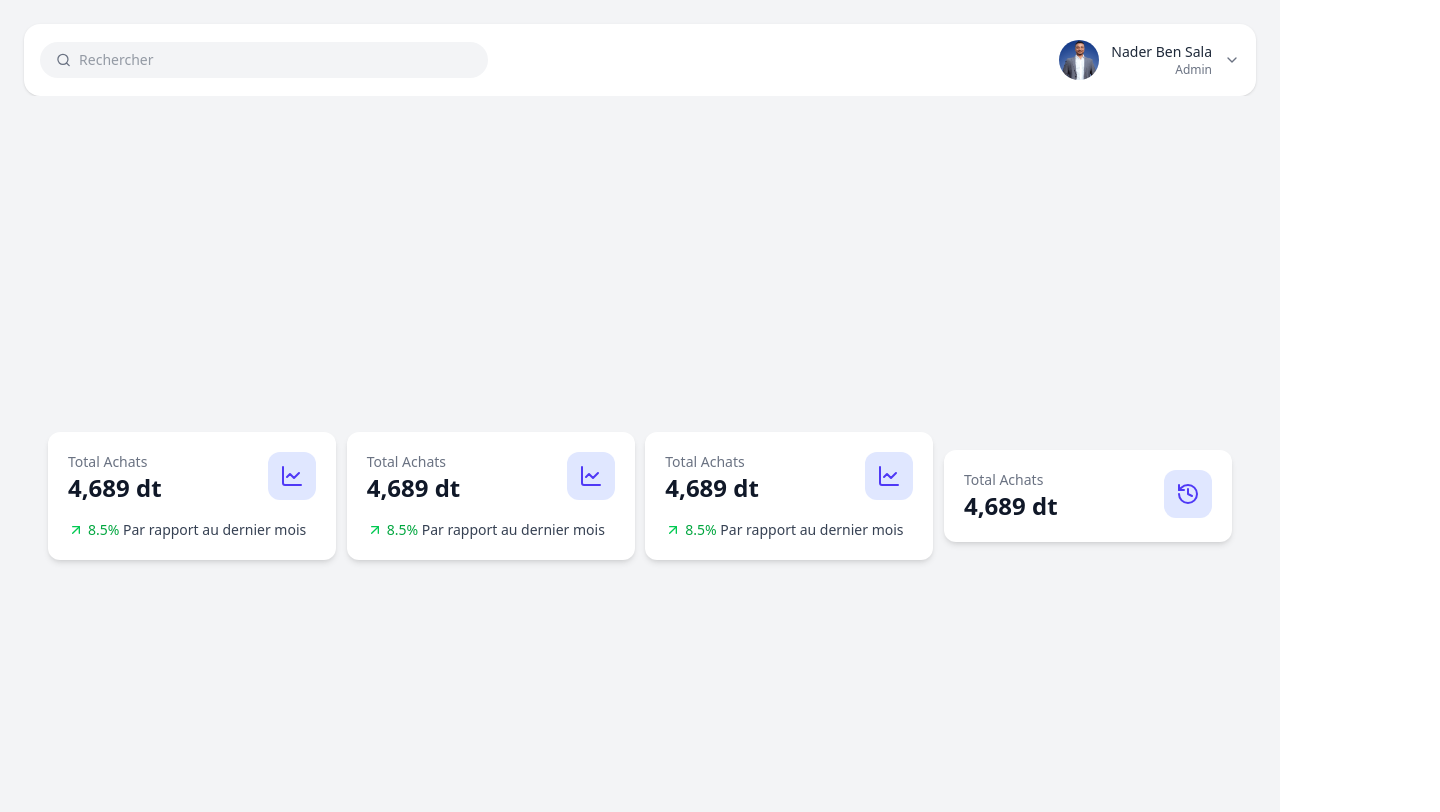
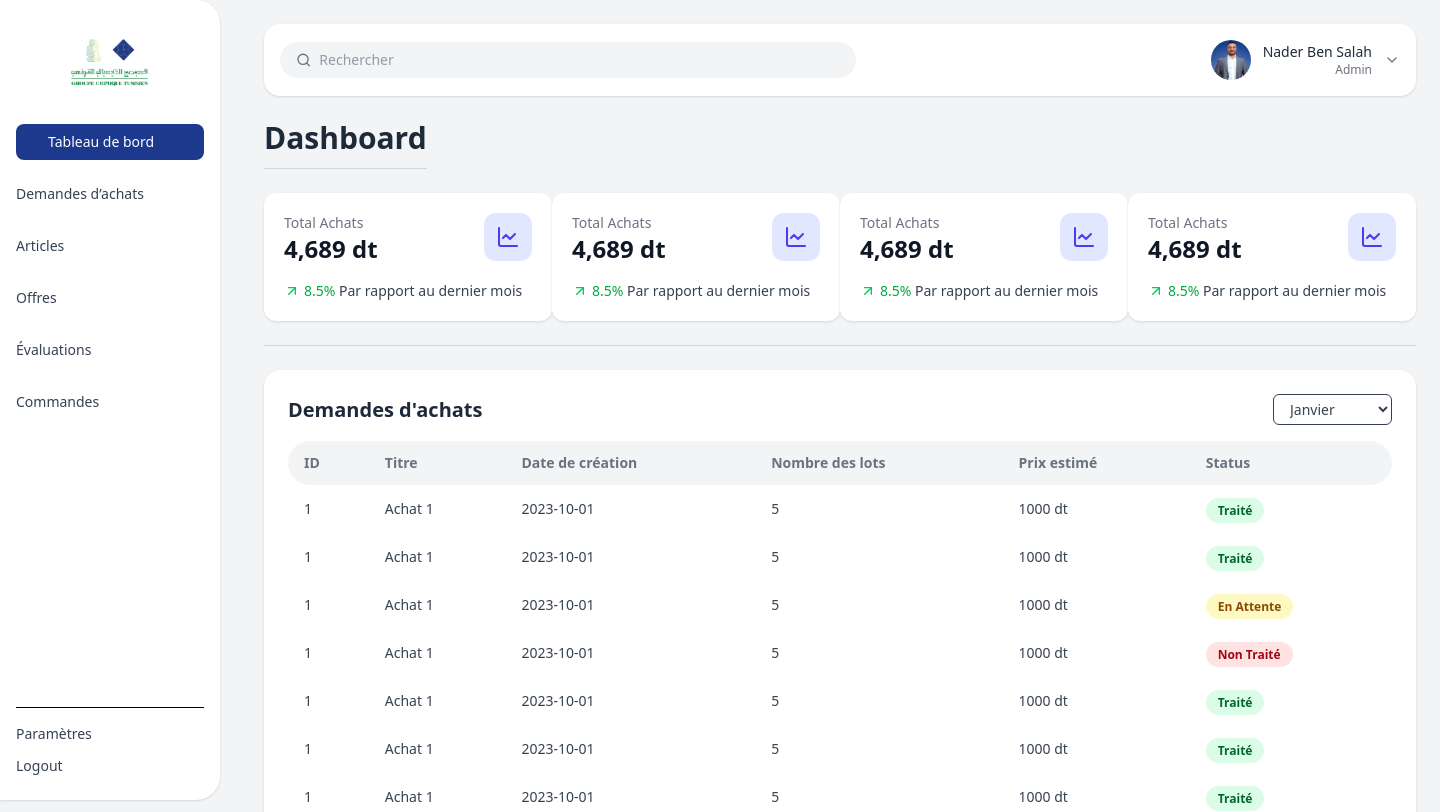
Before and after one commit to derdebej/stage_gct, a React (Vite) app in the folder react/: page / in a window 1280 px wide. Shown: the top 812 px of the page, 1440 px wide, since content can reach past the window. Built offline with nearby package versions, Linux system fonts and the light colour scheme.

Commit message:
mise à jour de l'interface graphique

```diff
--- a/react/src/App.jsx
+++ b/react/src/App.jsx
@@ -1,16 +1,27 @@
-import Box from "./components/box"
-import React, { useState } from "react"
-import { LineChart,History } from "lucide-react"
-import Header from "./components/Header"
+import Box from "./components/box";
+import React, { useState } from "react";
+import { LineChart, History } from "lucide-react";
+import Header from "./components/Header";
+import SideBar from "./components/SideBar";
+import TableDA from "./components/TableDA";
 
 function App() {
   return (
     <>
-    <div className="min-h-screen bg-gray-100 px-6 py-6">
-      <Header username="Nader Ben Sala"  userrole="Admin"/>
-
-    <div className="min-h-screen bg-gray-100  flex items-center justify-between p-6">
-
+      <div className="flex h-screen ">
+        <div className="mr-60">
+          <SideBar />
+        </div>
+        <div className="flex-1 px-6 py-6 flex flex-col ">
+          <div className="flex-1">
+            <Header username="Nader Ben Salah" userrole="Admin" />
+          </div>
+          <div className="flex-5">
+            <div className="border-b w-min text-3xl font-bold text-gray-800 border-gray-300 mb-6 mt-6 pb-3">
+              Dashboard
+            </div>
+            <div className="flex justify-between pb-6 flex-1 border-b  border-gray-300">
+              <div className="flex-1">
                 <Box
                   titre="Total Achats"
                   valeur="4,689 dt"
@@ -18,6 +29,8 @@ function App() {
                   variation="8.5%"
                   variationText="Par rapport au dernier mois"
                 />
+              </div>
+              <div className="flex-1">
                 <Box
                   titre="Total Achats"
                   valeur="4,689 dt"
@@ -25,6 +38,8 @@ function App() {
                   variation="8.5%"
                   variationText="Par rapport au dernier mois"
                 />
+              </div>
+              <div className="flex-1">
                 <Box
                   titre="Total Achats"
                   valeur="4,689 dt"
@@ -32,17 +47,108 @@ function App() {
                   variation="8.5%"
                   variationText="Par rapport au dernier mois"
                 />
+              </div>
+              <div className="flex-1">
                 <Box
                   titre="Total Achats"
                   valeur="4,689 dt"
-        icon={<History className="w-6 h-6 text-indigo-600" />}
-        variation=""
+                  icon={<LineChart className="w-6 h-6 text-indigo-600" />}
+                  variation="8.5%"
                   variationText="Par rapport au dernier mois"
                 />
               </div>
             </div>
+            <div className="mt-6">
+              <TableDA
+                data={[
+                  {
+                    id: "1",
+                    titre: "Achat 1",
+                    date: "2023-10-01",
+                    lots: 5,
+                    prix: "1000 dt",
+                    statut: "Traité",
+                  },
+                  {
+                    id: "1",
+                    titre: "Achat 1",
+                    date: "2023-10-01",
+                    lots: 5,
+                    prix: "1000 dt",
+                    statut: "Traité",
+                  },
+                  {
+                    id: "1",
+                    titre: "Achat 1",
+                    date: "2023-10-01",
+                    lots: 5,
+                    prix: "1000 dt",
+                    statut: "En Attente",
+                  },
+                  {
+                    id: "1",
+                    titre: "Achat 1",
+                    date: "2023-10-01",
+                    lots: 5,
+                    prix: "1000 dt",
+                    statut: "Non Traité",
+                  },
+                  {
+                    id: "1",
+                    titre: "Achat 1",
+                    date: "2023-10-01",
+                    lots: 5,
+                    prix: "1000 dt",
+                    statut: "Traité",
+                  },
+                  {
+                    id: "1",
+                    titre: "Achat 1",
+                    date: "2023-10-01",
+                    lots: 5,
+                    prix: "1000 dt",
+                    statut: "Traité",
+                  },
+                  {
+                    id: "1",
+                    titre: "Achat 1",
+                    date: "2023-10-01",
+                    lots: 5,
+                    prix: "1000 dt",
+                    statut: "Traité",
+                  },
+                  {
+                    id: "1",
+                    titre: "Achat 1",
+                    date: "2023-10-01",
+                    lots: 5,
+                    prix: "1000 dt",
+                    statut: "En Attente",
+                  },
+                  {
+                    id: "1",
+                    titre: "Achat 1",
+                    date: "2023-10-01",
+                    lots: 5,
+                    prix: "1000 dt",
+                    statut: "Non Traité",
+                  },
+                  {
+                    id: "1",
+                    titre: "Achat 1",
+                    date: "2023-10-01",
+                    lots: 5,
+                    prix: "1000 dt",
+                    statut: "Traité",
+                  },
+                ]}
+              />
+            </div>
+          </div>
+        </div>
+      </div>
     </>
-  )
+  );
 }
 
-export default App
+export default App;
--- a/react/src/components/Box.tsx
+++ b/react/src/components/Box.tsx
@@ -1,18 +1,17 @@
-import React from 'react'
-import { ArrowUpRight, LineChart ,History} from 'lucide-react';
+import React from "react";
+import { ArrowUpRight, LineChart, History } from "lucide-react";
 
 interface BoxProps {
   titre: string;
   valeur: string;
   icon?: React.ReactNode;
-  variation:string;
+  variation: string;
   variationText: string;
-
 }
 
-const Box = ({titre,valeur,icon,variation,variationText}:BoxProps) => {
+const Box = ({ titre, valeur, icon, variation, variationText }: BoxProps) => {
   return (
-    <div className='bg-white shadow-md rounded-xl p-5 w-2xs max-w-sm'>
+    <div className="bg-white shadow-sm rounded-xl p-5 w-2xs max-w-sm">
       <div className="flex justify-between items-start">
         <div>
           <p className="text-sm text-gray-500">{titre}</p>
@@ -26,14 +25,13 @@ const Box = ({titre,valeur,icon,variation,variationText}:BoxProps) => {
         <div className="flex items-center gap-1 mt-4">
           <ArrowUpRight className="w-4 h-4 text-green-500" />
           <p className="text-sm">
-            <span className="text-green-600 font-medium">{variation}</span>{' '}
+            <span className="text-green-600 font-medium">{variation}</span>{" "}
             <span className="text-gray-700">{variationText}</span>
           </p>
         </div>
       )}
+    </div>
+  );
+};
 
-    </div>
-  )
-}
-
-export default Box
+export default Box;
--- a/react/src/components/Header.tsx
+++ b/react/src/components/Header.tsx
@@ -1,7 +1,7 @@
 import React from "react";
-import { Search, ChevronDown } from 'lucide-react';
+import { Search, ChevronDown } from "lucide-react";
 // @ts-ignore
-import avatar from '../exemples/nad-blue.png';
+import avatar from "../exemples/nad-blue.png";
 
 interface HeaderProps {
   username?: string;
@@ -9,10 +9,10 @@ interface HeaderProps {
   // el taswira
 }
 
-const Header = ({username , userrole} : HeaderProps) => {
+const Header = ({ username, userrole }: HeaderProps) => {
   return (
-    <div className="bg-white p-4 rounded-2xl shadow-sm flex items-center justify-between w-full max-w-full">
-      <div className="flex items-center bg-gray-100 px-4 py-2 rounded-full w-full max-w-md">
+    <div className="bg-white p-4  rounded-2xl shadow-sm flex items-center justify-between w-full max-w-full">
+      <div className="flex items-center bg-gray-100 px-4 py-2 rounded-full w-full max-w-xl flex-1 mr-4">
         <Search className="w-4 h-4 text-gray-500 mr-2" />
         <input
           type="text"
--- /dev/null
+++ b/react/src/components/SideBar.tsx
@@ -0,0 +1,46 @@
+import React from "react";
+import logo from "../assets/Groupe_chimique_tunisien.jpg";
+
+const SideBar = () => {
+  return (
+    <>
+      <div className="fixed top-0 lef-0 w-55 h-screen bg-white shadow-sm flex flex-col justify-between rounded-r-3xl py-6 px-4">
+        <div>
+          <div className="mb-5 flex justify-center">
+            <img src={logo} alt="GCT logo" className="h-20 object-contain" />
+          </div>
+          <nav className="flex flex-col gap-4">
+            <button className="text-sm font-medium text-white bg-blue-900 rounded-lg py-2 px-8 text-left">
+              Tableau de bord
+            </button>
+            <button className="text-sm text-gray-700 text-left hover:text-blue-900 hover:bg-gray-100 hover:rounded-lg py-2 ">
+              Demandes d’achats
+            </button>
+            <button className="text-sm text-gray-700 text-left hover:text-blue-900 hover:bg-gray-100 hover:rounded-lg py-2 ">
+              Articles
+            </button>
+            <button className="text-sm text-gray-700 text-left hover:text-blue-900 hover:bg-gray-100 hover:rounded-lg py-2 ">
+              Offres
+            </button>
+            <button className="text-sm text-gray-700 text-left hover:text-blue-900 hover:bg-gray-100 hover:rounded-lg py-2 ">
+              Évaluations
+            </button>
+            <button className="text-sm text-gray-700 text-left hover:text-blue-900 hover:bg-gray-100 hover:rounded-lg py-2 ">
+              Commandes
+            </button>
+          </nav>
+        </div>
+        <div className="flex flex-col gap-3 border-t pt-4">
+          <button className="text-sm text-gray-700 text-left hover:text-blue-900">
+            Paramètres
+          </button>
+          <button className="text-sm text-gray-700 text-left hover:text-blue-900">
+            Logout
+          </button>
+        </div>
+      </div>
+    </>
+  );
+};
+
+export default SideBar;
--- /dev/null
+++ b/react/src/components/TableDA.tsx
@@ -0,0 +1,81 @@
+import React from "react";
+import { DA } from "../types/DA";
+
+interface TableDAProps {
+  data: DA[];
+}
+const statusStyles: Record<string, string> = {
+  Traité: "bg-green-100 text-green-800",
+  "En Attente": "bg-yellow-100 text-yellow-800",
+  "Non Traité": "bg-red-100 text-red-800",
+};
+const TableDA: React.FC<TableDAProps> = ({ data }) => {
+  return (
+    <div className="bg-white rounded-2xl shadow-sm p-6">
+      <div className="flex justify-between items-center mb-4">
+        <h2 className="text-xl font-semibold text-gray-800">
+          Demandes d'achats
+        </h2>
+        <select className="border rounded-md px-3 py-1 text-sm text-gray-700">
+          <option value="janvier">Janvier</option>
+          <option value="février">Février</option>
+          <option value="mars">Mars</option>
+          <option value="avril">Avril</option>
+          <option value="mai">Mai</option>
+          <option value="juin">Juin</option>
+          <option value="juillet">Juillet</option>
+          <option value="août">Août</option>
+          <option value="septembre">Septembre</option>
+          <option value="octobre">Octobre</option>
+          <option value="novembre">Novembre</option>
+          <option value="décembre">Décembre</option>
+        </select>
+      </div>
+
+      <div className="overflow-x-auto">
+        <table className="w-full text-left border-separate border-spacing-0">
+          <thead>
+            <tr className=" text-sm text-gray-500">
+              <th className="bg-gray-100  py-3 px-4 rounded-l-full">ID</th>
+              <th className="bg-gray-100 py-3 px-4">Titre</th>
+              <th className="bg-gray-100 py-3 px-4">Date de création</th>
+              <th className="bg-gray-100 py-3 px-4">Nombre des lots</th>
+              <th className="bg-gray-100 py-3 px-4">Prix estimé</th>
+              <th className="bg-gray-100 py-3 px-4 rounded-r-full">Status</th>
+            </tr>
+          </thead>
+          <tbody>
+            {data.map((item, index) => (
+              <tr key={index} className="border-t">
+                <td className="py-3  px-4 text-sm text-gray-700">{item.id}</td>
+                <td className="py-3  px-4 text-sm text-gray-700">
+                  {item.titre}
+                </td>
+                <td className="py-3  px-4 text-sm text-gray-700">
+                  {item.date}
+                </td>
+                <td className="py-3  px-4 text-sm text-gray-700">
+                  {item.lots}
+                </td>
+                <td className="py-3  px-4 text-sm text-gray-700">
+                  {item.prix}
+                </td>
+                <td className="py-3  px-4">
+                  <span
+                    className={`text-xs font-semibold px-3 py-1 rounded-full ${
+                      statusStyles[item.statut]
+                    }`}
+                  >
+                    {item.statut}
+                  </span>
+                </td>
+              </tr>
+            ))}
+          </tbody>
+        </table>
+      </div>
+    </div>
+  );
+};
+
+export default TableDA;
--- a/react/src/index.css
+++ b/react/src/index.css
@@ -1 +1,4 @@
 @import "tailwindcss";
+body {
+  @apply bg-gray-100;
+}
--- /dev/null
+++ b/react/src/types/DA.ts
@@ -0,0 +1,8 @@
+export interface DA {
+  id: string;
+  titre: string;
+  date: string;
+  lots: number;
+  prix: string;
+  statut: 'Traité' | 'En Attente' | 'Non Traité';
+}
--- /dev/null
+++ b/react/src/types/declarations.d.ts
@@ -0,0 +1,4 @@
+declare module "*.jpg" {
+  const value: string;
+  export default value;
+}
```
Also changed, not shown: react/src/assets/Groupe_chimique_tunisien.jpg (added). Lines whose indentation alone changed are shown as unchanged.
